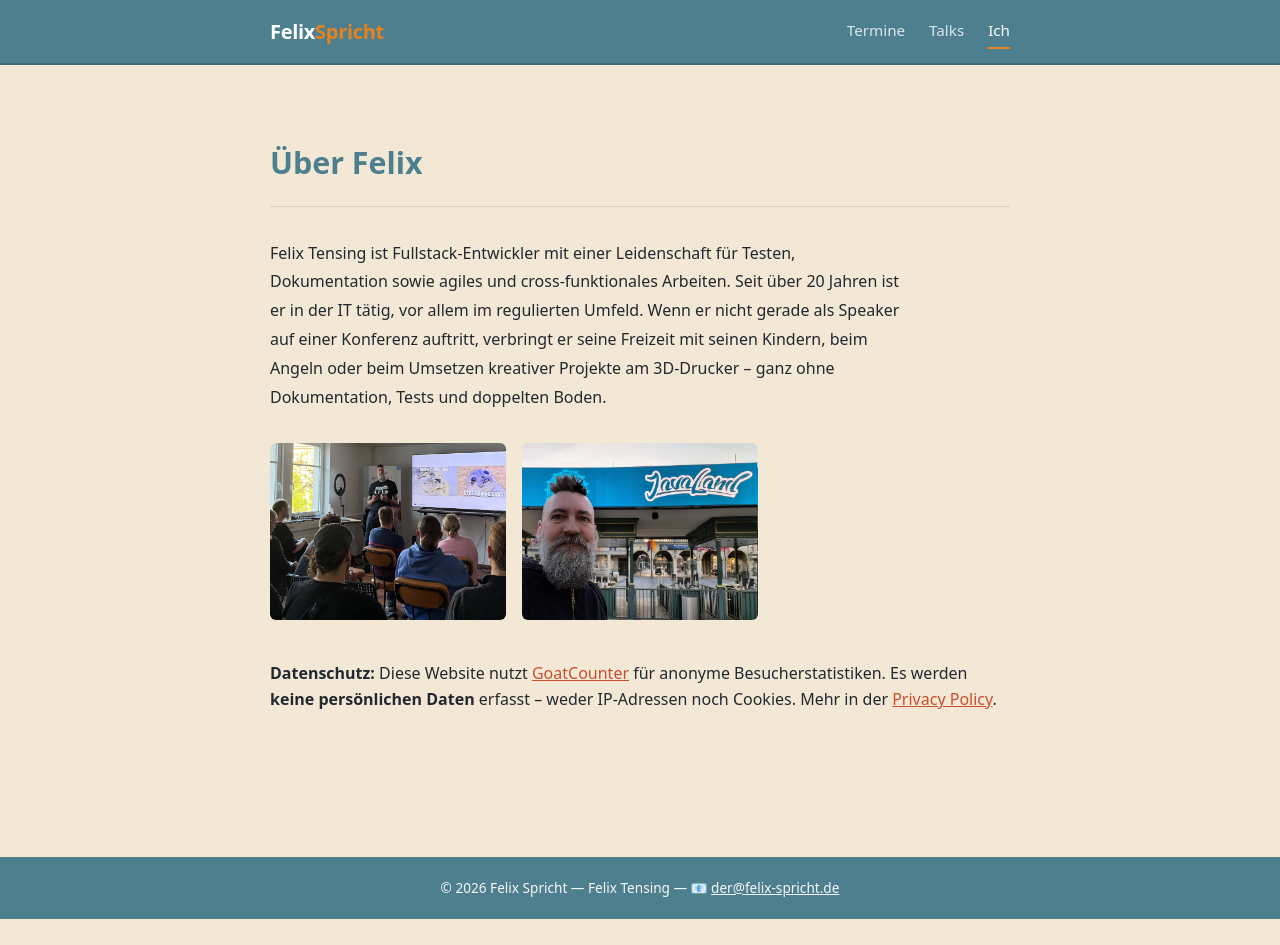
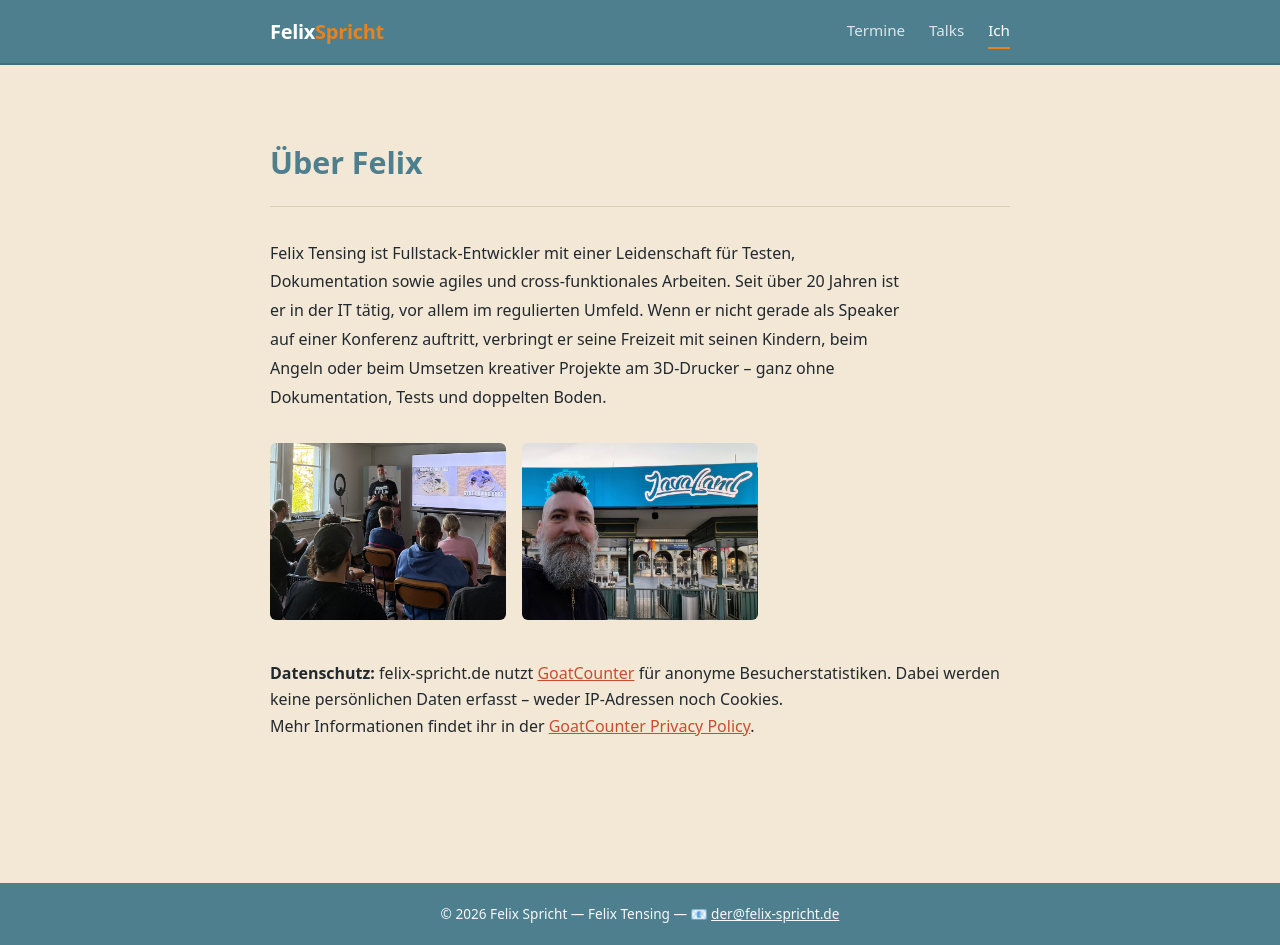
Before and after one commit to ziffit/felix-spricht, a Jekyll site: the page built from about/index.html, in a window 1280 px wide and 945 px high. Built offline with Jekyll 4.4.1, drawn with Linux system fonts in a browser that asks for light colours.

Commit message:
update privacy notice section for GoatCounter with clearer information

```diff
--- a/about/index.html
+++ b/about/index.html
@@ -50,9 +50,9 @@ description: "Felix Tensing – Fullstack-Entwickler mit Leidenschaft für Teste
 
   <section class="privacy-notice">
     <p>
-      <strong>Datenschutz:</strong> Diese Website nutzt <a href="https://www.goatcounter.com/">GoatCounter</a>
-      für anonyme Besucherstatistiken. Es werden <strong>keine persönlichen Daten</strong> erfasst – weder IP-Adressen
-      noch Cookies. Mehr in der <a href="https://www.goatcounter.com/privacy">Privacy Policy</a>.
+      <strong>Datenschutz:</strong> felix-spricht.de nutzt <a href="https://www.goatcounter.com/">GoatCounter</a>
+      für anonyme Besucherstatistiken. Dabei werden keine persönlichen Daten erfasst – weder IP-Adressen
+      noch Cookies.<br>Mehr Informationen findet ihr in der <a href="https://www.goatcounter.com/privacy">GoatCounter Privacy Policy</a>.
     </p>
   </section>
 
```
